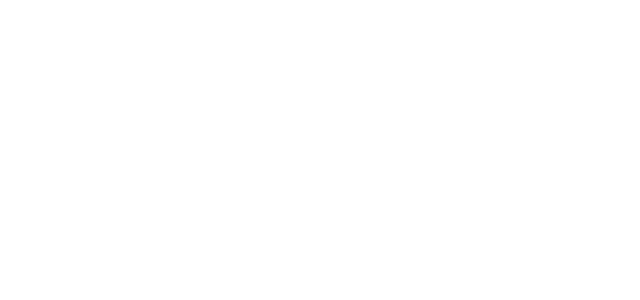
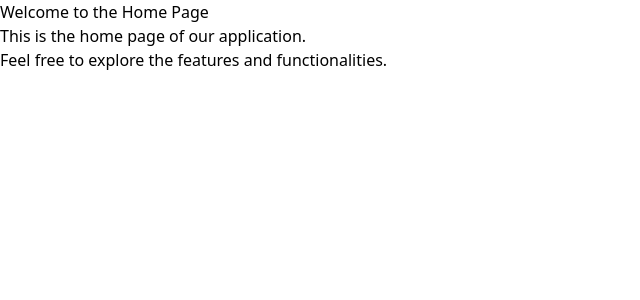
Before and after one commit to SarahOtmane/BetaGouv_front, a React (Vite) app in the folder app/: page / in a window 1280 px wide. Shown: the top 300 px of the page, without its empty margins (0-640 px from the left). Built offline with nearby package versions, Linux system fonts and the light colour scheme.

Commit message:
ajout du contenu de la page d'accueil dans le composant Home

```diff
--- a/app/src/pages/Home.tsx
+++ b/app/src/pages/Home.tsx
@@ -4,6 +4,9 @@ const Home: React.FC = () => {
 
     return(
         <>
+            <h1>Welcome to the Home Page</h1>
+            <p>This is the home page of our application.</p>
+            <p>Feel free to explore the features and functionalities.</p>
         </>
     )
 }
```
